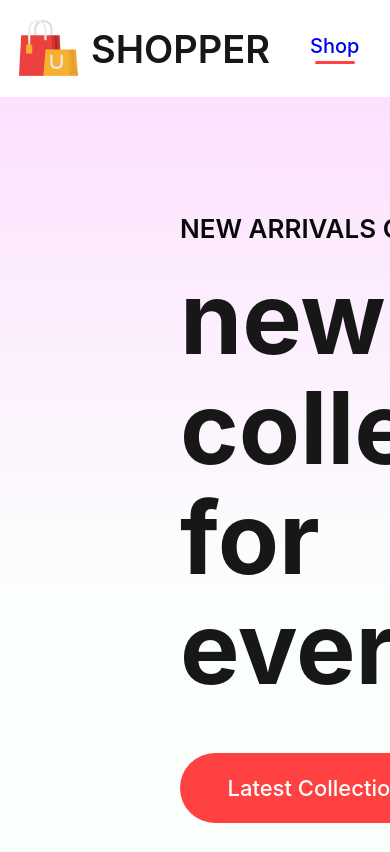
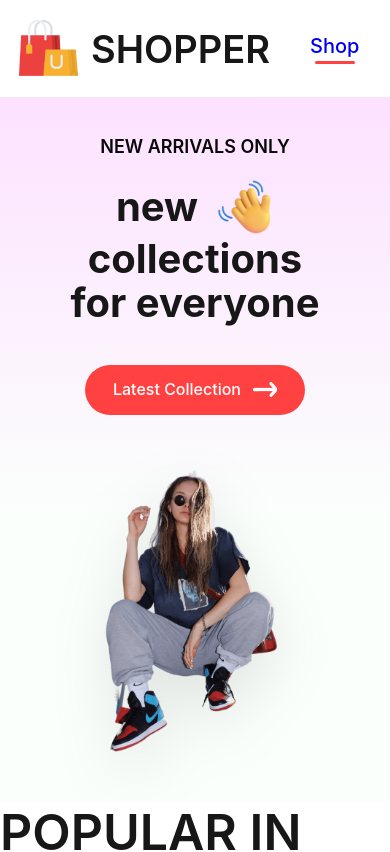
Before and after one commit to Shijan153/ECommerce-Project, a React (Create React App) app in the folder frontend/: page / in a window 390 px wide. Shown: the top 852 px of the page. Built offline with nearby package versions, Linux system fonts and the light colour scheme.

Commit message:
Add login/signup page and backend integration

```diff
--- a/frontend/src/App.js
+++ b/frontend/src/App.js
@@ -1,15 +1,15 @@
 import "./App.css";
 import Navbar from "./Components/Navbar/Navbar";
-import { BrowserRouter, Routes, Route } from "react-router-dom";
+import { BrowserRouter, Routes, Route, Navigate } from "react-router-dom";
 import ShopCategory from "./Pages/ShopCategory";
 import Shop from "./Pages/Shop";
 import Product from "./Pages/Product";
 import LoginSignup from "./Pages/LoginSignup";
 import Cart from "./Pages/Cart";
 import Footer from "./Components/Footer/Footer";
-import men_banner from './Components/Assets/banner_mens.png';
-import women_banner from './Components/Assets/banner_women.png';
-import kid_banner from './Components/Assets/banner_kids.png';
+import men_banner from "./Components/Assets/banner_mens.png";
+import women_banner from "./Components/Assets/banner_women.png";
+import kid_banner from "./Components/Assets/banner_kids.png";
 
 function App() {
   return (
@@ -19,13 +19,20 @@ function App() {
       <Routes>
         <Route path="/" element={<Shop />} />
         <Route path="/men" element={<ShopCategory banner={men_banner} category="men" />} />
-        <Route path="/women" element={<ShopCategory banner={women_banner}  category="women" />} />
-        <Route path="/kids" element={<ShopCategory banner={kid_banner}  category="kids" />} />
+        <Route path="/women" element={<ShopCategory banner={women_banner} category="women" />} />
+        <Route path="/kids" element={<ShopCategory banner={kid_banner} category="kids" />} />
         <Route path="/product/:productId" element={<Product />} />
         <Route path="/cart" element={<Cart />} />
+
+        {/* Auth Routes */}
         <Route path="/login" element={<LoginSignup />} />
+        <Route path="/signup" element={<LoginSignup />} />
+
+        {/* Optional: redirect /auth to signup */}
+        <Route path="/auth" element={<Navigate to="/signup" />} />
       </Routes>
-      <Footer/>
+
+      <Footer />
     </BrowserRouter>
   );
 }
--- a/frontend/src/Components/Assets/all_product.js
+++ b/frontend/src/Components/Assets/all_product.js
@@ -231,7 +231,7 @@ let all_product = [
   {
     id: 25,
     name: "Boys Orange Colourblocked Hooded Sweatshirt",
-    category: "kids",
+    category: "kid",
     image: p25_img,
     new_price: 85.0,
     old_price: 120.5,
@@ -239,7 +239,7 @@ let all_product = [
   {
     id: 26,
     name: "Boys Orange Colourblocked Hooded Sweatshirt",
-    category: "kids",
+    category: "kid",
     image: p26_img,
     new_price: 85.0,
     old_price: 120.5,
@@ -247,7 +247,7 @@ let all_product = [
   {
     id: 27,
     name: "Boys Orange Colourblocked Hooded Sweatshirt",
-    category: "kids",
+    category: "kid",
     image: p27_img,
     new_price: 85.0,
     old_price: 120.5,
@@ -255,7 +255,7 @@ let all_product = [
   {
     id: 28,
     name: "Boys Orange Colourblocked Hooded Sweatshirt",
-    category: "kids",
+    category: "kid",
     image: p28_img,
     new_price: 85.0,
     old_price: 120.5,
@@ -263,7 +263,7 @@ let all_product = [
   {
     id: 29,
     name: "Boys Orange Colourblocked Hooded Sweatshirt",
-    category: "kids",
+    category: "kid",
     image: p29_img,
     new_price: 85.0,
     old_price: 120.5,
@@ -271,7 +271,7 @@ let all_product = [
   {
     id: 30,
     name: "Boys Orange Colourblocked Hooded Sweatshirt",
-    category: "kids",
+    category: "kid",
     image: p30_img,
     new_price: 85.0,
     old_price: 120.5,
@@ -279,7 +279,7 @@ let all_product = [
   {
     id: 31,
     name: "Boys Orange Colourblocked Hooded Sweatshirt",
-    category: "kids",
+    category: "kid",
     image: p31_img,
     new_price: 85.0,
     old_price: 120.5,
@@ -287,7 +287,7 @@ let all_product = [
   {
     id: 32,
     name: "Boys Orange Colourblocked Hooded Sweatshirt",
-    category: "kids",
+    category: "kid",
     image: p32_img,
     new_price: 85.0,
     old_price: 120.5,
@@ -295,7 +295,7 @@ let all_product = [
   {
     id: 33,
     name: "Boys Orange Colourblocked Hooded Sweatshirt",
-    category: "kids",
+    category: "kid",
     image: p33_img,
     new_price: 85.0,
     old_price: 120.5,
@@ -303,7 +303,7 @@ let all_product = [
   {
     id: 34,
     name: "Boys Orange Colourblocked Hooded Sweatshirt",
-    category: "kids",
+    category: "kid",
     image: p34_img,
     new_price: 85.0,
     old_price: 120.5,
@@ -311,7 +311,7 @@ let all_product = [
   {
     id: 35,
     name: "Boys Orange Colourblocked Hooded Sweatshirt",
-    category: "kids",
+    category: "kid",
     image: p35_img,
     new_price: 85.0,
     old_price: 120.5,
@@ -319,7 +319,7 @@ let all_product = [
   {
     id: 36,
     name: "Boys Orange Colourblocked Hooded Sweatshirt",
-    category: "kids",
+    category: "kid",
     image: p36_img,
     new_price: 85.0,
     old_price: 120.5,
--- a/frontend/src/Components/Footer/Footer.jsx
+++ b/frontend/src/Components/Footer/Footer.jsx
@@ -32,7 +32,7 @@ const Footer = () => {
         </div>
         <div className="footer-copyright">
             <hr />
-            <p>Copyright @ 2023 -All Right Reserved.</p>
+            <p>Copyright @ 2026 -All Right Reserved.</p>
         </div>
     </div>
   )
--- a/frontend/src/Components/Hero/Hero.css
+++ b/frontend/src/Components/Hero/Hero.css
@@ -1,64 +1,168 @@
-.hero{
+.hero {
     height: 100vh;
     display: flex;
-    background: linear-gradient(180deg,#fde1ff,#e1ffea22 60%);
+    align-items: center;
+    background: linear-gradient(
+        180deg,
+        #fde1ff, #e1ffea22 60%
+    );
+    overflow: hidden;
 }
 
-.hero-left{
+.hero-left {
     flex: 1;
     display: flex;
     justify-content: center;
     flex-direction: column;
     gap: 20px;
-    padding-left: 180px;
+    padding-left: 80px;
     line-height: 1.1;
 }
 
-.hero-left h2{
+.hero-left h2 {
     color: #090909;
-    font-size: 26px;
+    font-size: 22px;
     font-weight: 600;
 }
 
-.hero-left p{
+.hero-left p {
     color: #171717;
-    font-size: 100px;
+    font-size: 92px;
     font-weight: 700;
 }
 
-.hero-hand-icon{
+.hero-hand-icon {
     display: flex;
     align-items: center;
-    gap: 20px;
+    gap: 16px;
 }
 
-.hero-hand-icon img{
-    width: 105px;
+.hero-hand-icon img {
+    width: 90px;
 }
 
-.hero-latest-btn{
+.hero-latest-btn {
+    display: inline-flex;
+    justify-content: center;
+    align-items: center;
+    gap: 12px;
+    width: 300px;
+    height: 64px;
+    border-radius: 999px;
+    margin-top: 28px;
+    background: #ff4141;
+    color: white;
+    font-size: 20px;
+    font-weight: 500;
+    cursor: pointer;
+    transition: transform 0.2s ease, box-shadow 0.2s ease, background 0.2s ease;
+}
+
+.hero-latest-btn:hover {
+    background: #e63939;
+    transform: translateY(-2px);
+    box-shadow: 0 10px 20px rgba(255, 65, 65, 0.3);
+}
+
+.hero-latest-btn:active {
+    transform: translateY(0);
+}
+
+.hero-right {
+    flex: 1;
     display: flex;
     justify-content: center;
-    align-items: center;
-    gap: 15px;
-    width: 310px;
-    height: 70px;
-    border-radius: 75px;
-    margin-top: 30px;
-    background: #ff4141;
-    color: white;
-    font-size: 22px;
-    font-weight: 500;
+    align-items: flex-end;
+    height: 100%;
+    padding-bottom: 50px;
 }
 
-.hero-right{
-    flex:1;
-    display: flex;
-    justify-content: center;
-    align-items: center;
+.hero-right img {
+    width: 80%;
+    max-width: 500px;
+    height: auto;
+    object-fit: contain;
+    display: block;
+    margin-top: 100px;
+    filter: drop-shadow(0 20px 30px rgba(0, 0, 0, 0.1));
+    transition: all 0.3s ease;
 }
 
-.hero-right img{
-    height: 550px;
-    margin-top: -30px;
+.hero-right img.alternate-position {
+    transform: translateY(50px);
+    width: 70%;
 }
+
+@media (max-width: 1024px) {
+    .hero-right img {
+        width: 90%;
+        max-width: 400px;
+        margin-top: 80px;
+    }
+}
+
+@media (max-width: 768px) {
+    .hero {
+        flex-direction: column;
+        height: auto;
+        padding: 40px 20px;
+    }
+
+    .hero-left {
+        padding-left: 20px;
+        padding-right: 20px;
+        text-align: center;
+    }
+
+    .hero-left p {
+        font-size: 60px;
+    }
+
+    .hero-hand-icon {
+        justify-content: center;
+    }
+
+    .hero-latest-btn {
+        width: 260px;
+        height: 56px;
+        font-size: 18px;
+        margin: 20px auto 0;
+    }
+
+    .hero-right {
+        margin-top: 40px;
+        align-items: center;
+        padding-bottom: 0;
+    }
+
+    .hero-right img {
+        width: 70%;
+        max-width: 350px;
+        margin-top: 0;
+    }
+}
+
+@media (max-width: 480px) {
+    .hero-left p {
+        font-size: 40px;
+    }
+
+    .hero-left h2 {
+        font-size: 18px;
+    }
+
+    .hero-hand-icon img {
+        width: 60px;
+    }
+
+    .hero-latest-btn {
+        width: 220px;
+        height: 50px;
+        font-size: 16px;
+    }
+
+    .hero-right img {
+        width: 80%;
+        max-width: 280px;
+    }
+}
--- a/frontend/src/Pages/CSS/ShopCategory.css
+++ b/frontend/src/Pages/CSS/ShopCategory.css
@@ -1,45 +1,131 @@
-.shopcategory-banner{
-    display: block;
-    margin: 30px auto;
-    width: 82%;
+.loginsignup{
+    width: 100%;
+    min-height: 100vh;
+    padding: 100px 0;
+    background: #fce3fe;
+    box-sizing: border-box;
 }
 
-.shopcategory-indexSort{
-    display: flex;
-    margin: 0px 170px;
-    justify-content: space-between;
-    align-items: center;
+.loginsignup-container{
+    width: 580px;
+    background: white;
+    margin: 0 auto;
+    padding: 40px 60px;
+    box-sizing: border-box;
+    border-radius: 16px;               /* nicer card look */
+    box-shadow: 0 20px 40px rgba(0,0,0,0.08);  /* soft depth */
 }
 
-.shopcategory-sort{
-    padding: 10px 20px;
-    border-radius: 40px;
-    border: 1px solid #888;
+.loginsignup-container h1{
+    margin: 20px 0;
+    text-align: center;               /* optional, cleaner */
 }
 
-.shopcategory-indexSort p  span{
-    font-weight: 600;
+.loginsignup-fields{
+    display: flex;
+    flex-direction: column;
+    gap: 24px;                        /* slightly tighter for more fields */
+    margin-top: 30px;
 }
 
-.shopcategory-products{
-    margin: 20px 170px;
-    display: grid;
-    grid-template-columns: repeat(auto-fit, minmax(350px, 1fr));
-    gap: 30px;
-    justify-items: center;
+.loginsignup-fields input{
+    height: 64px;                     /* a bit smaller so form doesn’t get too tall */
+    width: 100%;
+    padding-left: 20px;
+    border: 1px solid #c9c9c9;
+    color: #333;
+    outline: none;
+    font-size: 16px;
+    border-radius: 8px;               /* modern input style */
+    transition: border-color 0.2s ease, box-shadow 0.2s ease;
 }
 
+.loginsignup-fields input:focus{
+    border-color: #ff4141;
+    box-shadow: 0 0 0 2px rgba(255, 65, 65, 0.15);
+}
 
-.shopcategory-loadmore{
+.loginsignup-container button{
+    width: 100%;
+    height: 64px;
+    color: white;
+    background: #ff4141;
+    margin-top: 30px;
+    border: none;
+    font-size: 20px;
+    font-weight: 500;
+    cursor: pointer;
+    border-radius: 999px;             /* pill button */
+    transition: background 0.2s ease, transform 0.05s ease, box-shadow 0.2s ease;
+}
+
+.loginsignup-container button:hover{
+    background: #e63939;
+    box-shadow: 0 10px 20px rgba(255, 65, 65, 0.35);
+}
+
+.loginsignup-container button:active{
+    transform: scale(0.98);
+}
+
+.loginsignup-container button:disabled{
+    opacity: 0.6;
+    cursor: not-allowed;
+    box-shadow: none;
+}
+
+.loginsignup-login{
+    margin-top: 20px;
+    font-size: 16px;
+    font-weight: 500;
+    color: #5c5c5c;
+    text-align: center;
+}
+
+.loginsignup-login span{
+    color: #ff4141;
+    font-weight: 600;
+    cursor: pointer;
+    transition: color 0.2s ease, text-decoration 0.2s ease;
+}
+
+.loginsignup-login span:hover{
+    color: #d93636;
+    text-decoration: underline;
+}
+
+.loginsignup-agree{
     display: flex;
-    justify-content: center;
     align-items: center;
-    margin: 150px auto;
-    border-radius: 75px;
-    width: 233px;
-    height: 69px;
-    background-color: #ededed;
-    color: #787878;
-    font-size: 18px;
+    margin-top: 25px;
+    gap: 12px;
+    font-size: 14px;                 /* smaller so it doesn’t dominate */
     font-weight: 500;
+    color: #5c5c5c;
 }
+
+/* Error message */
+.error-text{
+    color: #ff4141;
+    margin-top: 12px;
+    font-size: 14px;
+    text-align: center;
+}
+
+/* Mobile responsiveness */
+@media (max-width: 640px){
+    .loginsignup-container{
+        width: 90%;
+        padding: 30px 20px;
+    }
+
+    .loginsignup-fields input{
+        height: 56px;
+        font-size: 15px;
+    }
+
+    .loginsignup-container button{
+        height: 56px;
+        font-size: 18px;
+    }
+}
--- a/frontend/src/Pages/LoginSignup.jsx
+++ b/frontend/src/Pages/LoginSignup.jsx
@@ -1,31 +1,52 @@
-import React, { useState } from 'react'
-import './CSS/LoginSignup.css'
+import React, { useEffect, useState } from "react";
+import "./CSS/LoginSignup.css";
+import { useLocation, useNavigate } from "react-router-dom";
 
 const LoginSignup = () => {
-  const [mode, setMode] = useState("signup") // "signup" | "login"
-  const [name, setName] = useState("")
-  const [email, setEmail] = useState("")
-  const [password, setPassword] = useState("")
-  const [error, setError] = useState("")
-  const [loading, setLoading] = useState(false)
+  const location = useLocation();
+  const navigate = useNavigate();
+
+  const [mode, setMode] = useState("signup"); // "signup" | "login"
+  const [name, setName] = useState("");
+  const [mobile, setMobile] = useState("");
+  const [email, setEmail] = useState("");
+  const [password, setPassword] = useState("");
+  const [error, setError] = useState("");
+  const [loading, setLoading] = useState(false);
+
+  // Sync mode with URL
+  useEffect(() => {
+    if (location.pathname === "/login") {
+      setMode("login");
+    } else if (location.pathname === "/signup") {
+      setMode("signup");
+    }
+  }, [location.pathname]);
 
   const handleSubmit = async () => {
-    if (mode === "signup" && !name) {
-      setError("Please enter your name")
-      return
+    if (mode === "signup") {
+      if (!name || !mobile || !email || !password) {
+        setError("Please fill all fields");
+        return;
       }
+      if (!/^\d{10}$/.test(mobile)) {
+        setError("Mobile number must be 10 digits");
+        return;
+      }
+    } else {
       if (!email || !password) {
-      setError("Email and password are required")
-      return
+        setError("Email and password are required");
+        return;
+      }
     }
 
-    setLoading(true)
-    setError("")
+    setLoading(true);
+    setError("");
 
     const url =
       mode === "signup"
         ? "http://localhost:5000/api/signup"
-        : "http://localhost:5000/api/login"
+        : "http://localhost:5000/api/login";
 
     try {
       const res = await fetch(url, {
@@ -33,74 +54,87 @@ const LoginSignup = () => {
         headers: { "Content-Type": "application/json" },
         body: JSON.stringify(
           mode === "signup"
-            ? { name, email, password }
+            ? { name, mobile, email, password }
             : { email, password }
-        )
-      })
+        ),
+      });
 
-      const data = await res.json()
+      const data = await res.json();
 
       if (!res.ok) {
-        setError(data.message || "Request failed")
-        return
+        setError(data.message || "Request failed");
+        return;
       }
 
-      alert(mode === "signup" ? "Signup successful!" : "Login successful!")
-      console.log(data)
+      alert(mode === "signup" ? "Signup successful!" : "Login successful!");
+      console.log(data);
     } catch (err) {
-      setError("Backend not reachable")
+      setError("Backend not reachable");
     } finally {
-      setLoading(false)
+      setLoading(false);
     }
-  }
+  };
 
   return (
-    <div className='loginsignup'>
+    <div className="loginsignup">
       <div className="loginsignup-container">
         <h1>{mode === "signup" ? "Sign Up" : "Login"}</h1>
 
         <div className="loginsignup-fields">
           {mode === "signup" && (
+            <>
               <input
                 type="text"
-              placeholder='Your Name'
+                placeholder="Your Name"
                 value={name}
-              onChange={e => setName(e.target.value)}
+                onChange={(e) => setName(e.target.value)}
               />
+
+              <input
+                type="tel"
+                placeholder="Mobile Number"
+                value={mobile}
+                onChange={(e) => setMobile(e.target.value)}
+              />
+            </>
           )}
 
           <input
             type="email"
-            placeholder='Email Address'
+            placeholder="Email Address"
             value={email}
-            onChange={e => setEmail(e.target.value)}
+            onChange={(e) => setEmail(e.target.value)}
           />
 
           <input
             type="password"
-            placeholder='Password'
+            placeholder="Password"
             value={password}
-            onChange={e => setPassword(e.target.value)}
+            onChange={(e) => setPassword(e.target.value)}
           />
         </div>
 
         <button onClick={handleSubmit} disabled={loading}>
           {loading
-            ? (mode === "signup" ? "Creating account..." : "Logging in...")
-            : (mode === "signup" ? "Continue" : "Login")}
+            ? mode === "signup"
+              ? "Creating account..."
+              : "Logging in..."
+            : mode === "signup"
+            ? "Continue"
+            : "Login"}
         </button>
 
         {error && <p className="error-text">{error}</p>}
 
         {mode === "signup" ? (
-          <p className='loginsignup-login'>
+          <p className="loginsignup-login">
             Already have an account?{" "}
-            <span onClick={() => setMode("login")}>Login here</span>
+            <span onClick={() => navigate("/login")}>Login here</span>
           </p>
         ) : (
-          <p className='loginsignup-login'>
+          <p className="loginsignup-login">
             Don’t have an account?{" "}
-            <span onClick={() => setMode("signup")}>Sign up</span>
+            <span onClick={() => navigate("/signup")}>Sign up</span>
           </p>
         )}
 
@@ -112,7 +146,7 @@ const LoginSignup = () => {
         )}
       </div>
     </div>
-  )
-}
+  );
+};
 
-export default LoginSignup
+export default LoginSignup;
```
Lines whose indentation alone changed are shown as unchanged.
